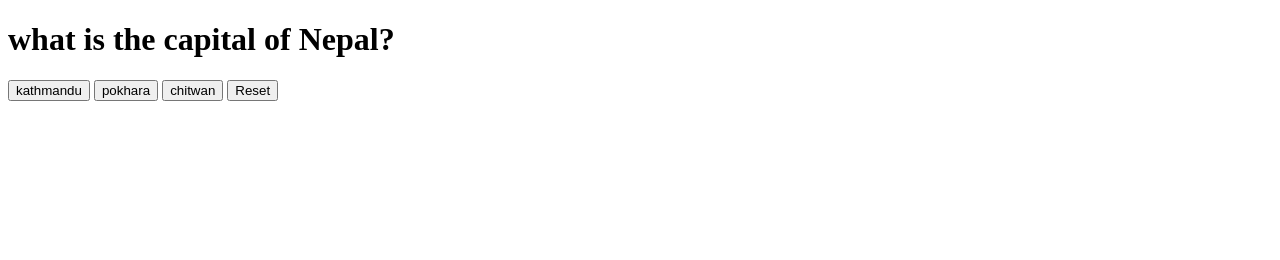
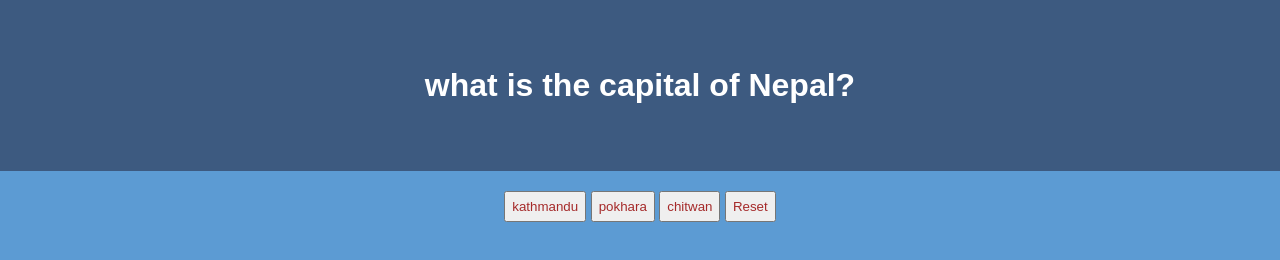
Before and after one commit to susantpandit454-alt/personal-webpage, a plain HTML site: page quiz.html in a window 1280 px wide. Drawn offline with Linux system fonts and the light colour scheme.

Commit message:
Add quiz styling

```diff
--- a/quiz.html
+++ b/quiz.html
@@ -2,10 +2,11 @@
 <html>
     <head>
         <title>Quiz</title>
+        <link rel="stylesheet" href="styles2.css">
     </head>
     <body>
         <h1 id="heading">what is the capital of Nepal?</h1>
-        <div>
+        <div id="buttons">
             <button id="btn">kathmandu</button>
             <button id="btn2">pokhara</button>
             <button id="btn3">chitwan</button>
--- /dev/null
+++ b/styles2.css
@@ -0,0 +1,30 @@
+* {
+    margin: 0;
+    padding: 0;
+    box-sizing: border-box;
+}
+
+body{
+    font-family: sans-serif;
+    background-color: rgb(92, 155, 211);
+    line-height: 1.6;
+}
+
+
+#heading {
+    background-color: #3d5a80;
+    color: white;
+    padding: 60px 20px;
+    text-align: center;
+}
+
+button {
+    padding: 6px;
+    color: brown;
+    text-align: center;
+}
+
+#buttons {
+    text-align: center;
+    margin-top: 20px;
+}
```
Also changed, not shown: styles.css (line endings or trailing spaces).
